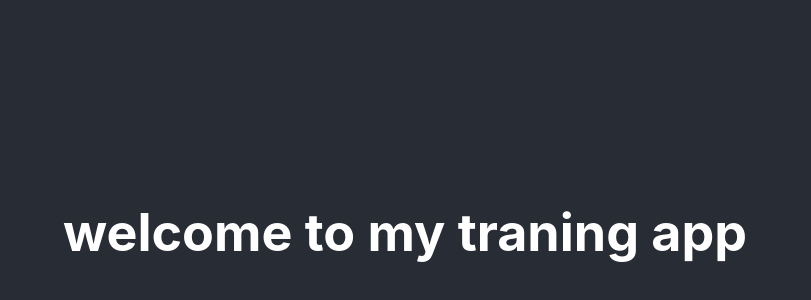
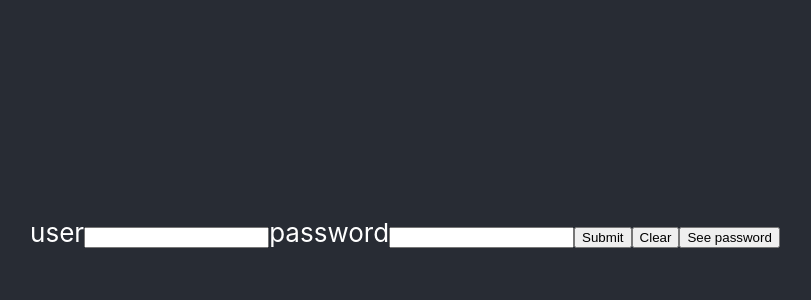
Before and after one commit to priobbas1/training-app, a React (Create React App) app in the folder my-training-app/: page / in a window 1280 px wide. Shown: the part 168-468 px from the top of the page, without its empty margins (235-1046 px from the left). Built offline with nearby package versions, Linux system fonts and the light colour scheme.

Commit message:
login component created

```diff
--- a/my-training-app/src/App.js
+++ b/my-training-app/src/App.js
@@ -1,10 +1,11 @@
 import "./App.css";
+import Login from "./components/Login";
 
 function App() {
   return (
     <div className="App">
       <header className="App-header">
-        <h1>welcome to my traning app</h1>
+        <Login></Login>
       </header>
     </div>
   );
--- /dev/null
+++ b/my-training-app/src/components/Login.js
@@ -0,0 +1,46 @@
+import { useState } from "react";
+
+function Login() {
+  const initialState = { email: "", password: "" };
+  const [loginForm, setLoginForm] = useState(initialState);
+  const [showPassword, setShowPassword] = useState(false);
+
+  const handleSubmit = (e) => {
+    e.preventDefault();
+  };
+  const handleChange = (e, field) => {
+    const modifiedData = { ...loginForm, [field]: e.target.value };
+    setLoginForm(modifiedData);
+  };
+
+  return (
+    <form onSubmit={handleSubmit}>
+      <label htmlFor="user">user</label>
+      <input
+        value={loginForm.email}
+        onChange={(e) => {
+          handleChange(e, "email");
+        }}
+        name="email"
+        id="email"
+      ></input>
+      <label htmlFor="password">password</label>
+      <input
+        value={loginForm.password}
+        onChange={(e) => {
+          handleChange(e, "password");
+        }}
+        name="password"
+        id="password"
+        type={showPassword ? "text" : "password"}
+      ></input>
+      <input type="submit"></input>
+      <button onClick={() => setLoginForm(initialState)}>Clear</button>
+      <button onClick={() => setShowPassword(showPassword ? false : true)}>
+        See password
+      </button>
+    </form>
+  );
+}
+
+export default Login;
```
Also changed, not shown: my-training-app/public/manifest.json.
